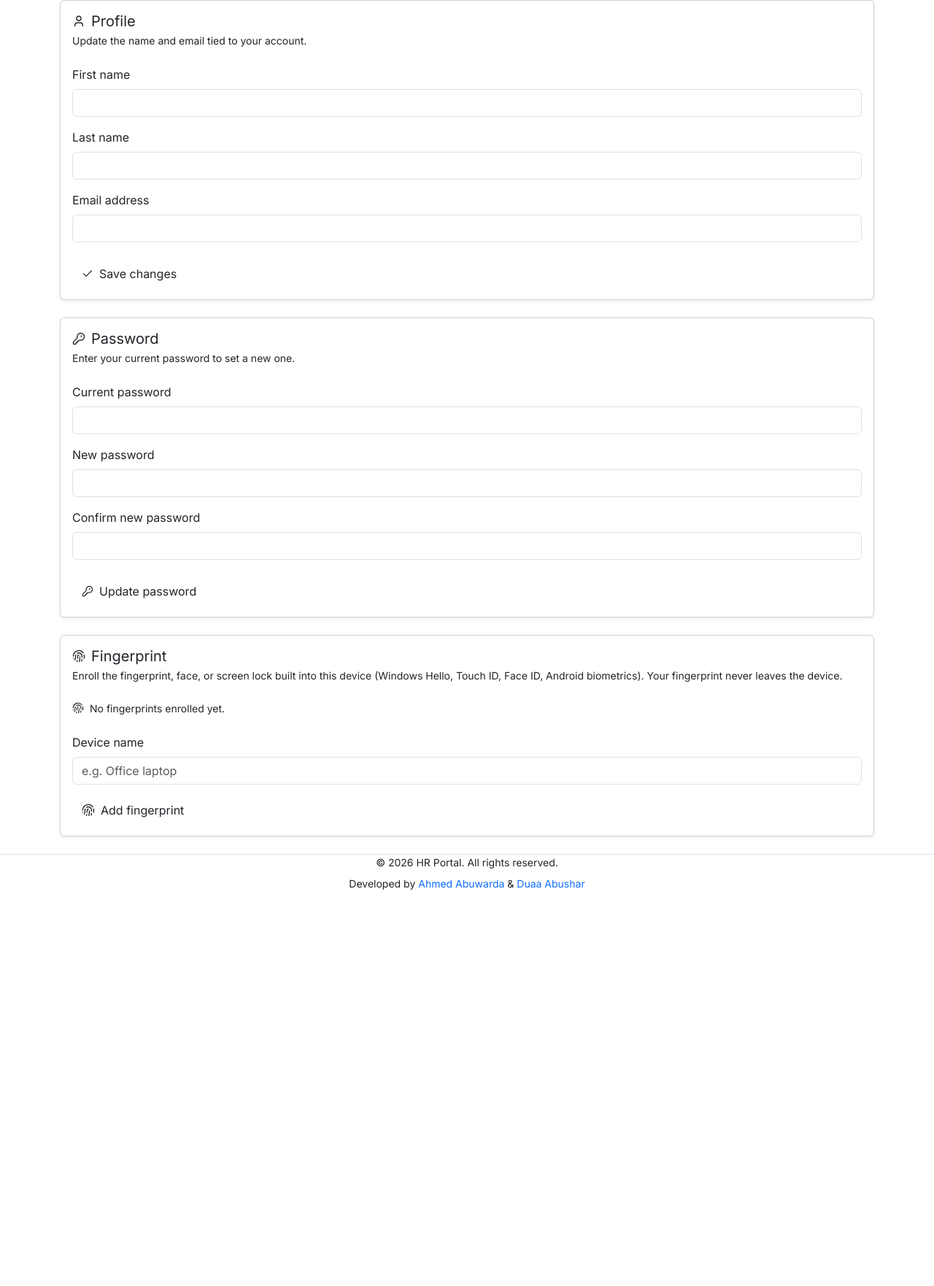
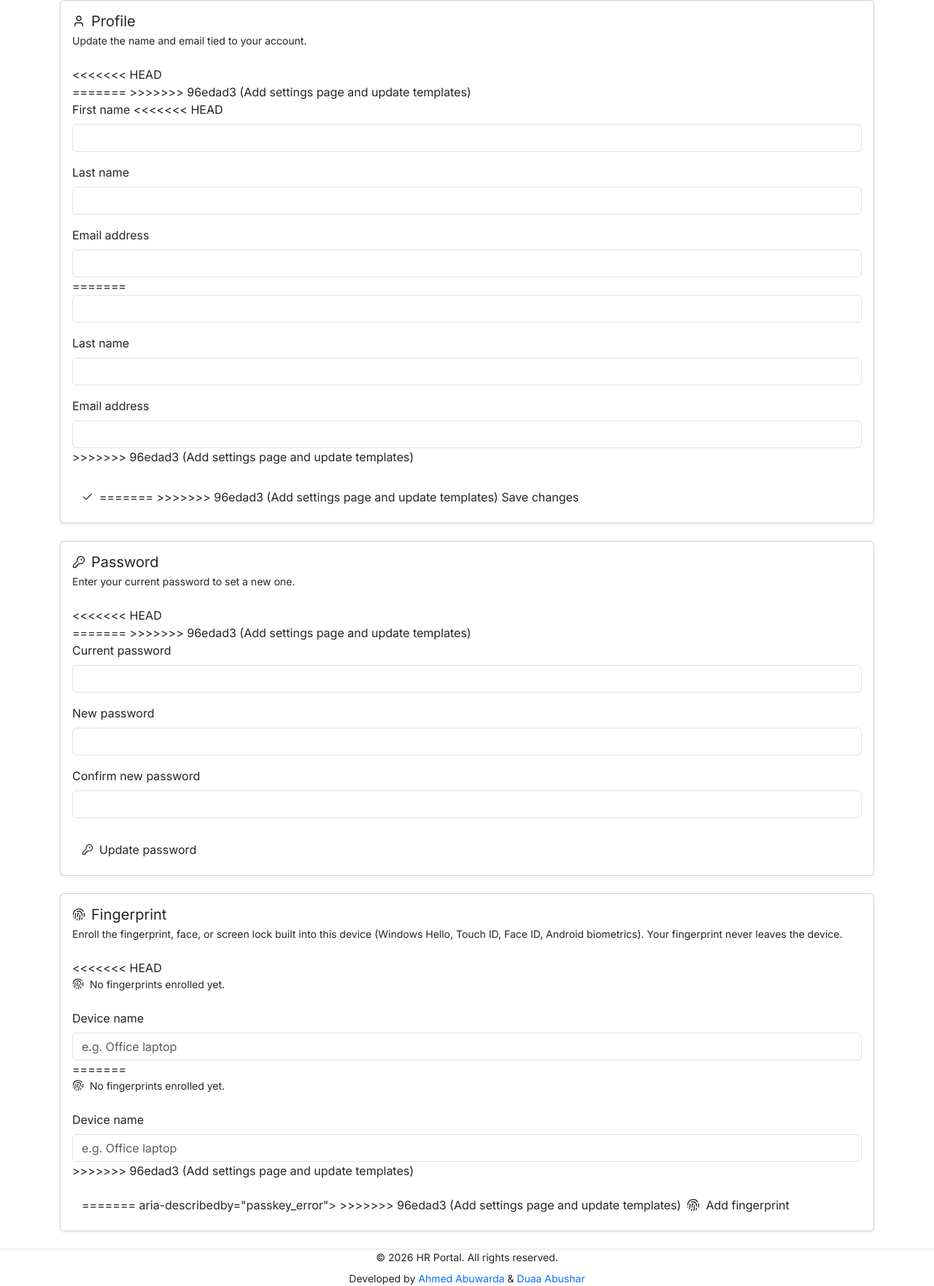
Before and after one commit to ahmedaabuwarda/HR-Portal-Management-System, a Django app: page /settings in a window 1280 px wide. Shown: the part 136-1898 px from the top of the page at 73% size. Before the commit the page ends 1355 px from the top, so only its background shows below. Run offline with Django 5.2, Linux system fonts and the light colour scheme; some libraries are stand-ins or nearby versions.

Commit message:
Add settings page and update templates

```diff
--- /dev/null
+++ b/hr_portal_management_system_app/templates/icons/calendar-check.html
@@ -0,0 +1 @@
+<svg width="{{ px }}" height="{{ px }}" viewBox="0 0 24 24" fill="none" stroke="currentColor" stroke-width="{{ sw|default:'1.8' }}" stroke-linecap="round" stroke-linejoin="round" class="{{ class_name|default:'' }}" aria-hidden="true" focusable="false"><path d="M8 2v4"/><path d="M16 2v4"/><rect width="18" height="18" x="3" y="4" rx="2"/><path d="M3 10h18"/><path d="m9 16 2 2 4-4"/></svg>
--- /dev/null
+++ b/hr_portal_management_system_app/templates/icons/calendar-x.html
@@ -0,0 +1 @@
+<svg width="{{ px }}" height="{{ px }}" viewBox="0 0 24 24" fill="none" stroke="currentColor" stroke-width="{{ sw|default:'1.8' }}" stroke-linecap="round" stroke-linejoin="round" class="{{ class_name|default:'' }}" aria-hidden="true" focusable="false"><path d="M8 2v4"/><path d="M16 2v4"/><rect width="18" height="18" x="3" y="4" rx="2"/><path d="M3 10h18"/><path d="m14 14-4 4"/><path d="m10 14 4 4"/></svg>
--- a/hr_portal_management_system_app/templates/icons/check.html
+++ b/hr_portal_management_system_app/templates/icons/check.html
@@ -12,4 +12,8 @@
   focusable="false"
 >
   <path d="M20 6 9 17l-5-5" />
+<<<<<<< HEAD
 </svg>
+=======
+</svg>
+>>>>>>> 96edad3 (Add settings page and update templates)
--- /dev/null
+++ b/hr_portal_management_system_app/templates/icons/chevron-left.html
@@ -0,0 +1 @@
+<svg width="{{ px }}" height="{{ px }}" viewBox="0 0 24 24" fill="none" stroke="currentColor" stroke-width="{{ sw|default:'1.8' }}" stroke-linecap="round" stroke-linejoin="round" class="{{ class_name|default:'' }}" aria-hidden="true" focusable="false"><path d="m15 18-6-6 6-6"/></svg>
--- /dev/null
+++ b/hr_portal_management_system_app/templates/icons/chevron-right.html
@@ -0,0 +1 @@
+<svg width="{{ px }}" height="{{ px }}" viewBox="0 0 24 24" fill="none" stroke="currentColor" stroke-width="{{ sw|default:'1.8' }}" stroke-linecap="round" stroke-linejoin="round" class="{{ class_name|default:'' }}" aria-hidden="true" focusable="false"><path d="m9 18 6-6-6-6"/></svg>
--- /dev/null
+++ b/hr_portal_management_system_app/templates/icons/dot.html
@@ -0,0 +1 @@
+<svg width="{{ px }}" height="{{ px }}" viewBox="0 0 24 24" fill="currentColor" class="{{ class_name|default:'' }}" aria-hidden="true" focusable="false"><circle cx="12" cy="12" r="5"/></svg>
--- a/hr_portal_management_system_app/templates/user/settings.html
+++ b/hr_portal_management_system_app/templates/user/settings.html
@@ -24,14 +24,21 @@
                         Profile
                     </h2>
                     <p class="small fg-2 mb-4">Update the name and email tied to your account.</p>
+<<<<<<< HEAD
 
                     <!-- User editing form to edit first, last name & email -->
                     <form method="post" action="{% url 'settings' %}" novalidate>
+=======
+                    <!-- Backend add action -->
+                    <!-- User editing form to edit first, last name & email -->
+                    <form method="post" action="" novalidate>
+>>>>>>> 96edad3 (Add settings page and update templates)
                         {% csrf_token %}
                         <input type="hidden" name="action" value="profile" />
                         <div class="row gx-3 gy-3">
                             <div class="col-12 sm:col-6">
                                 <label class="form-label" for="first_name">First name</label>
+<<<<<<< HEAD
                                 <input class="form-control" id="first_name" name="first_name" type="text" value="{{ account.first_name }}" autocomplete="given-name" required />
                             </div>
                             <div class="col-12 sm:col-6">
@@ -41,6 +48,20 @@
                             <div class="col-12">
                                 <label class="form-label" for="email">Email address</label>
                                 <input class="form-control" id="email" name="email" value="{{ account.email }}"  type="email" autocomplete="email" required />
+=======
+                                <!-- backend data displaying for first name -->
+                                <input class="form-control" id="first_name" name="first_name" type="text"  autocomplete="given-name" required />
+                            </div>
+                            <div class="col-12 sm:col-6">
+                                <label class="form-label" for="last_name">Last name</label>
+                                <!-- backend data displaying for last name -->
+                                <input class="form-control" id="last_name" name="last_name" type="text"  autocomplete="family-name" required />
+                            </div>
+                            <div class="col-12">
+                                <label class="form-label" for="email">Email address</label>
+                                <!-- backend data displaying for email -->
+                                <input class="form-control" id="email" name="email" type="email" autocomplete="email" required />
+>>>>>>> 96edad3 (Add settings page and update templates)
                             </div>
                         </div>
                         <button class="btn btn-solid theme-primary mt-4 d-inline-flex align-items-center gap-2" type="submit">{% include "icons/check.html" with px=16 %} Save changes</button>
@@ -55,8 +76,14 @@
                         Password
                     </h2>
                     <p class="small fg-2 mb-4">Enter your current password to set a new one.</p>
+<<<<<<< HEAD
                      <!-- User editing form to edit password -->
                     <form action="{% url 'settings' %}" method="post" novalidate>
+=======
+                    <!-- Backend add action -->
+                     <!-- User editing form to edit password -->
+                    <form action="" method="post" novalidate>
+>>>>>>> 96edad3 (Add settings page and update templates)
                         {% csrf_token %}
                         <input type="hidden" name="action" value="password" />
 
@@ -89,6 +116,7 @@
                         Fingerprint
                     </h2>
                     <p class="small fg-2 mb-4">Enroll the fingerprint, face, or screen lock built into this device (Windows Hello, Touch ID, Face ID, Android biometrics). Your fingerprint never leaves the device.</p>
+<<<<<<< HEAD
                     {% if passkeys %}
                     <ul class="list-unstyled mb-4">
                        {% for passkey in passkeys %}
@@ -97,15 +125,32 @@
                             <div class="flex-grow-1">
                                 <span class="d-block small fw-medium">{{ passkey.label }}</span>
                                 <span class="d-block small fg-2">Added {{ passkey.created_at|date:"M j, Y" }}</span>
+=======
+                    <!-- Add  backend if condition  -->
+                    <ul class="list-unstyled mb-4">
+                        <!--backend Start for loop here -->
+                        <li class="d-flex align-items-center justify-content-between gap-3 border-bottom py-3">
+                            <span class="d-inline-flex align-items-center justify-content-center bg-subtle-primary fg-primary rounded-circle p-2 flex-shrink-0"> {% include "icons/fingerprint.html" with px=16 %} </span>
+                            <div class="flex-grow-1">
+                                <!-- backend add passkey label -->
+                                <span class="d-block small fw-medium">label</span>
+                                <!-- backend add passkey created at -->
+                                <span class="d-block small fg-2">Added at</span>
+>>>>>>> 96edad3 (Add settings page and update templates)
                             </div>
                             <!-- this button to open remove passkey dialog  -->
                             <button class="btn btn-sm btn-outline theme-danger d-inline-flex align-items-center gap-1" type="button" data-bs-toggle="dialog" data-bs-target="#remove-passkey-{{ passkey.id }}" aria-haspopup="dialog">
                                 {% include "icons/trash.html" with px=14 %} Remove
                             </button>
                         </li>
+<<<<<<< HEAD
                         {% endfor %}
                     </ul>
                      {% for passkey in passkeys %}
+=======
+                    </ul>
+                    <!-- backend for loop -->
+>>>>>>> 96edad3 (Add settings page and update templates)
                     <dialog class="dialog position-fixed" id="remove-passkey-{{ passkey.id }}" aria-labelledby="remove-passkey-title-{{ passkey.id }}">
                             <!-- Dialog header conatins the header, title, and remove button -->
                             <div class="dialog-header">
@@ -115,21 +160,33 @@
                             <!-- Dialog body conatians the message  -->
                             <div class="dialog-body">
                                 <p class="mb-0">Remove <span class="fw-medium">{{ passkey.label }}</span> from your account? You can enroll it again later.</p>
+<<<<<<< HEAD
                                 {% if passkeys|length == 1 %}
                                 <div class="alert theme-warning small mt-3 mb-0">This is your only fingerprint. Removing it disables fingerprint sign-in and dashboard clocking until you add another.</div>
                                 {% endif %}
+=======
+                                <!-- backend add if condition -->
+                                <div class="alert theme-warning small mt-3 mb-0">This is your only fingerprint. Removing it disables fingerprint sign-in and dashboard clocking until you add another.</div>
+>>>>>>> 96edad3 (Add settings page and update templates)
                             </div>
                             <!-- Dialog footer contains the action buttons -->
                              <div class="dialog-footer">
                                 <!-- Close dialog button -->
                                 <button type="button" class="btn btn-solid theme-secondary" data-bs-dismiss="dialog">Cancel</button>
+<<<<<<< HEAD
                                  <!-- this form to send request of delete to the backend -->
                                 <form method="post" action="{% url 'user.passkey_delete' passkey.id %}">
+=======
+                                <!-- backend add action to the form -->
+                                 <!-- this form to send request of delete to the backend -->
+                                <form method="post" action="">
+>>>>>>> 96edad3 (Add settings page and update templates)
                                     {% csrf_token %}
                                     <button class="btn btn-solid theme-danger d-inline-flex align-items-center gap-2" type="submit">{% include "icons/trash.html" with px=16 %} Remove fingerprint</button>
                                 </form>
                             </div>
                     </dialog>
+<<<<<<< HEAD
                     {% endfor %}
                     {% else %}
                     <!-- this section to add a new fingerprint if the user don't have any -->
@@ -137,15 +194,26 @@
                     {% endif %}
                     <label class="form-label" for="passkey_label">Device name</label>
                     <input class="form-control" id="passkey_label" type="text" maxlength="100" placeholder="e.g. Office laptop" />
+=======
+                    <!-- this section to add a new fingerprint if the user don't have any -->
+                    <p class="small fg-2 mb-4 d-flex align-items-center gap-2">{% include "icons/fingerprint.html" with px=16 %} No fingerprints enrolled yet.</p>
+                    <label class="form-label" for="passkey_label">Device name</label>
+                    <input class="form-control" id="passkey_label" type="text" maxlength="100" placeholder="e.g. Office laptop" />
+                    <!-- backend add urls -->
+>>>>>>> 96edad3 (Add settings page and update templates)
                      <!-- This button to add a new fingerprint -->
                     <button
                             class="btn btn-outline theme-primary mt-3 d-inline-flex align-items-center gap-2"
                             id="passkey_register"
                             type="button"
+<<<<<<< HEAD
                             aria-describedby="passkey_error"
                             data-begin-url="{% url 'user.passkey_register_begin' %}"
                             data-complete-url="{% url 'user.passkey_register_complete' %}">
 
+=======
+                            aria-describedby="passkey_error">
+>>>>>>> 96edad3 (Add settings page and update templates)
                             {% include "icons/fingerprint.html" with px=18 %} Add fingerprint
                     </button>
                     <div class="alert py-3 px-4 small mt-3 mb-0 d-none" id="passkey_error" role="status" aria-live="polite"></div>
```
Also changed, not shown: 1 other file.
